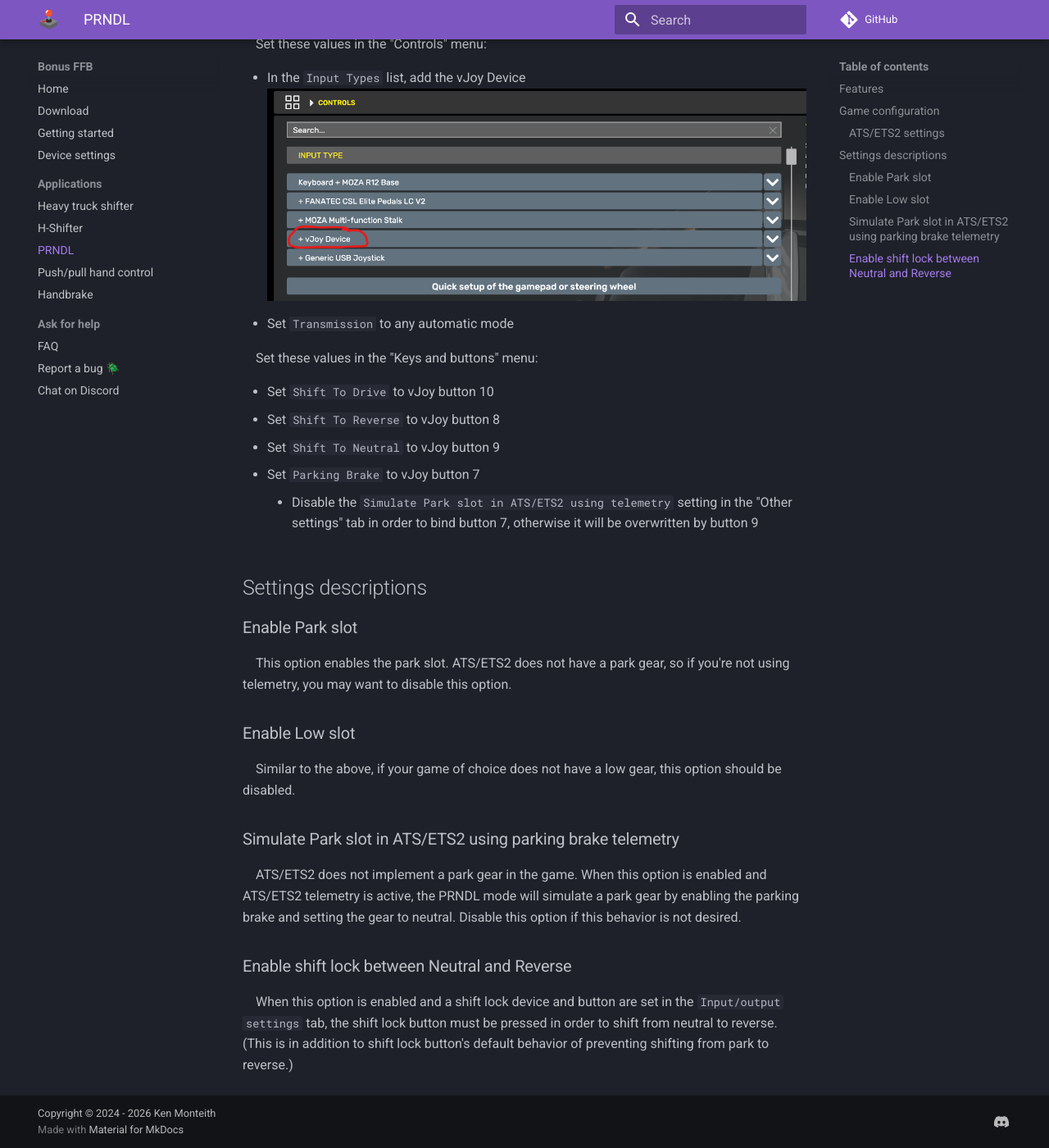
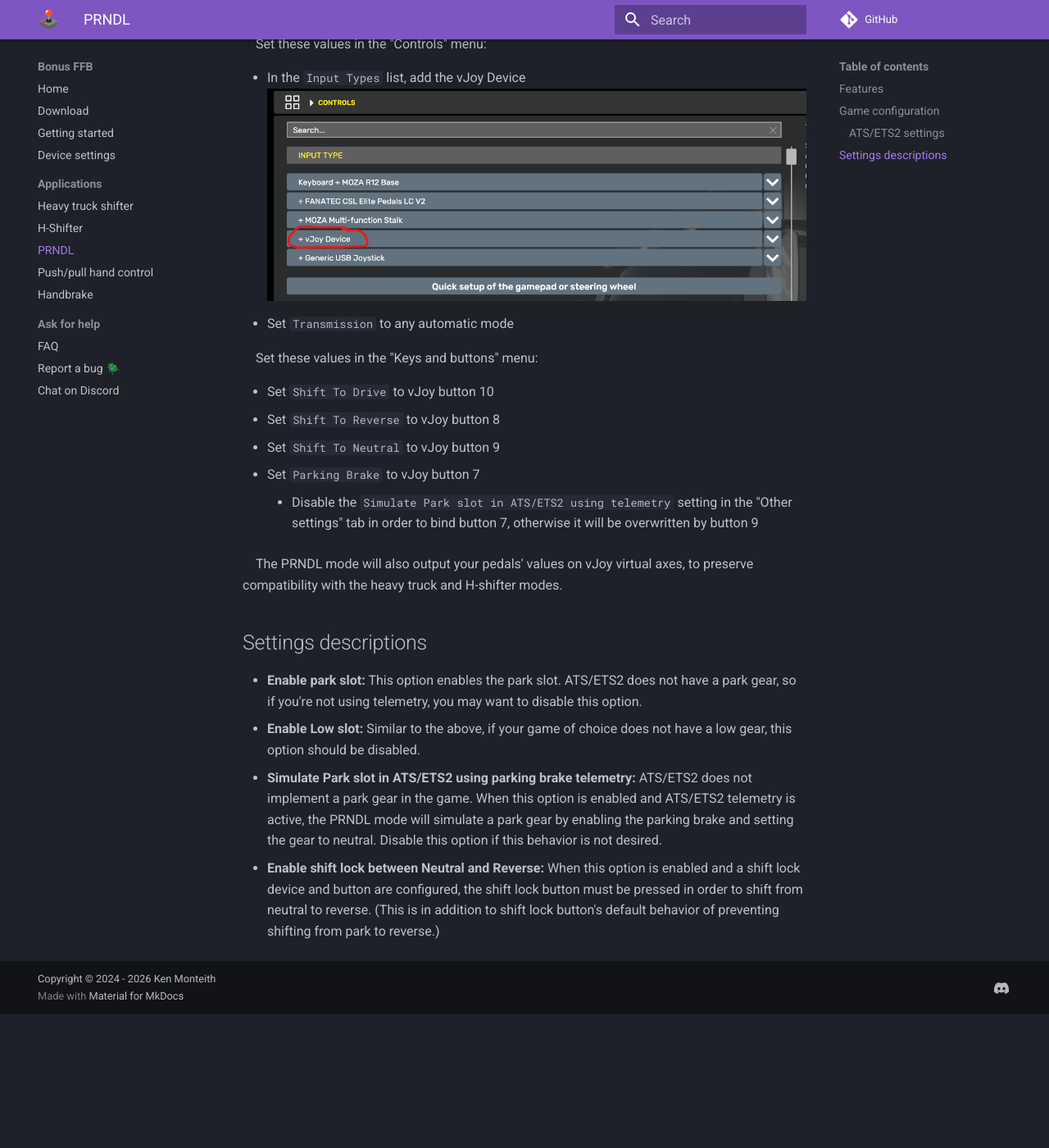
Before and after one commit to kgmonteith/BonusFFB, an MkDocs documentation site: the page built from docs/prndl.md, in a window 1280 px wide and 1400 px high, scrolled down 1419 px. Shown: the whole window at 82% size. Built offline with MkDocs 1.6.1 and Material for MkDocs 9.7.7, drawn with Linux system fonts in a browser that asks for light colours; comment, search, counter and statistics services are not loaded; after the commit the page ends 2656 px from its top, so only the background shows below that.

Commit message:
Pedals compatibility and doc updates

```diff
--- a/docs/prndl.md
+++ b/docs/prndl.md
@@ -33,20 +33,11 @@ Set these values in the "Keys and buttons" menu:
 * Set `Parking Brake` to vJoy button 7
     * Disable the `Simulate Park slot in ATS/ETS2 using telemetry` setting in the "Other settings" tab in order to bind button 7, otherwise it will be overwritten by button 9
 
+The PRNDL mode will also output your pedals' values on vJoy virtual axes, to preserve compatibility with the heavy truck and H-shifter modes.
+
 ## Settings descriptions
 
-### Enable Park slot
-
-This option enables the park slot. ATS/ETS2 does not have a park gear, so if you're not using telemetry, you may want to disable this option.
-
-### Enable Low slot
-
-Similar to the above, if your game of choice does not have a low gear, this option should be disabled.
-
-### Simulate Park slot in ATS/ETS2 using parking brake telemetry
-
-ATS/ETS2 does not implement a park gear in the game. When this option is enabled and ATS/ETS2 telemetry is active, the PRNDL mode will simulate a park gear by enabling the parking brake and setting the gear to neutral. Disable this option if this behavior is not desired.
-
-### Enable shift lock between Neutral and Reverse
-
-When this option is enabled and a shift lock device and button are set in the `Input/output settings` tab, the shift lock button must be pressed in order to shift from neutral to reverse. (This is in addition to shift lock button's default behavior of preventing shifting from park to reverse.)
+- **<span id="enable-park-slot">Enable park slot:</span>** This option enables the park slot. ATS/ETS2 does not have a park gear, so if you're not using telemetry, you may want to disable this option.
+- **<span id="enable-low-slot">Enable Low slot:</span>** Similar to the above, if your game of choice does not have a low gear, this option should be disabled.
+- **<span id="simulate-park-slot">Simulate Park slot in ATS/ETS2 using parking brake telemetry:</span>** ATS/ETS2 does not implement a park gear in the game. When this option is enabled and ATS/ETS2 telemetry is active, the PRNDL mode will simulate a park gear by enabling the parking brake and setting the gear to neutral. Disable this option if this behavior is not desired.
+- **<span id="enable-shift-lock-between-neutral-and-reverse">Enable shift lock between Neutral and Reverse:</span>** When this option is enabled and a shift lock device and button are configured, the shift lock button must be pressed in order to shift from neutral to reverse. (This is in addition to shift lock button's default behavior of preventing shifting from park to reverse.)
```
Also changed, not shown: README.md (+1 -1 lines), docs/getting-started.md (+1 -0 lines), docs/index.md (+1 -1 lines), docs/pphc.md (+1 -1 lines), 8 other files.
